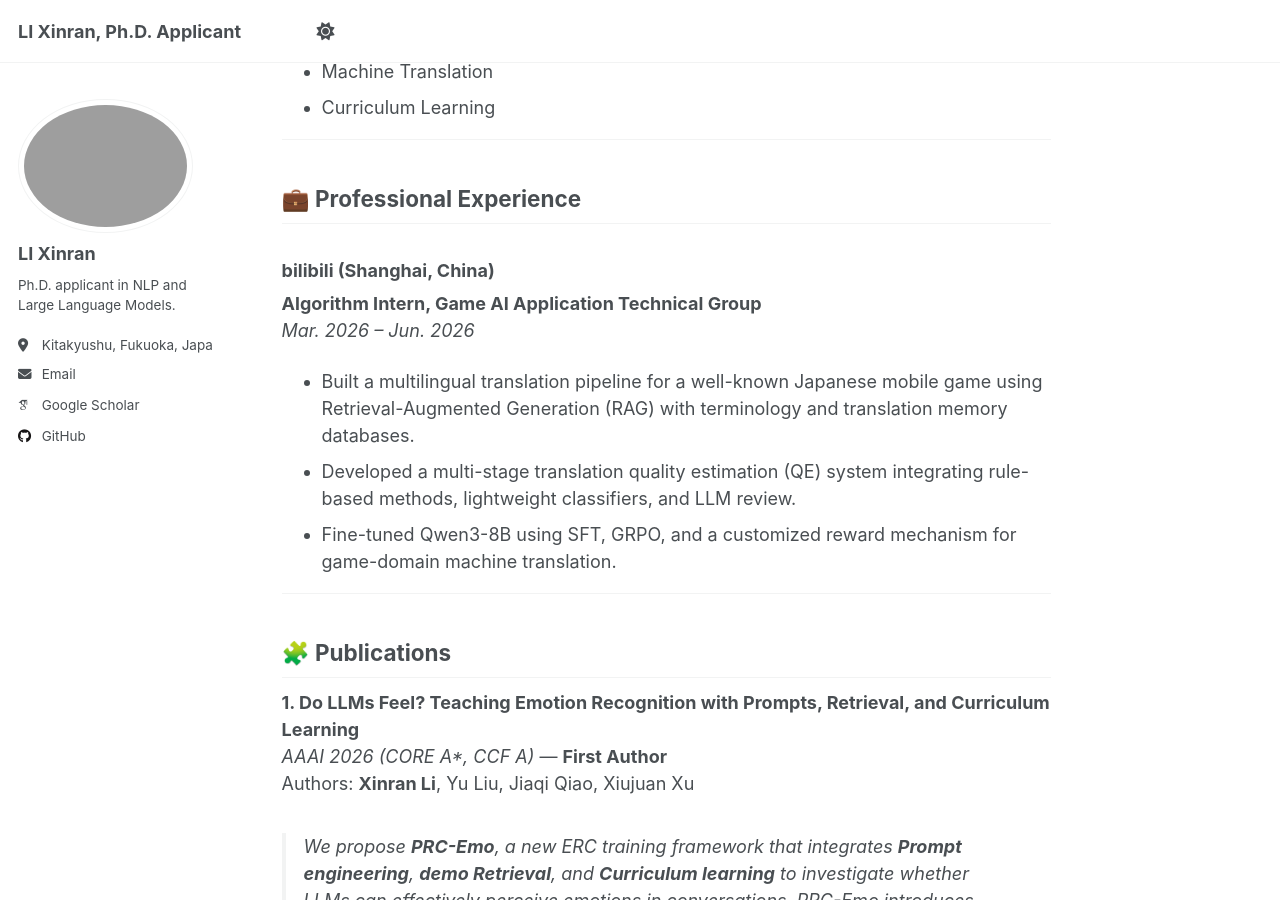
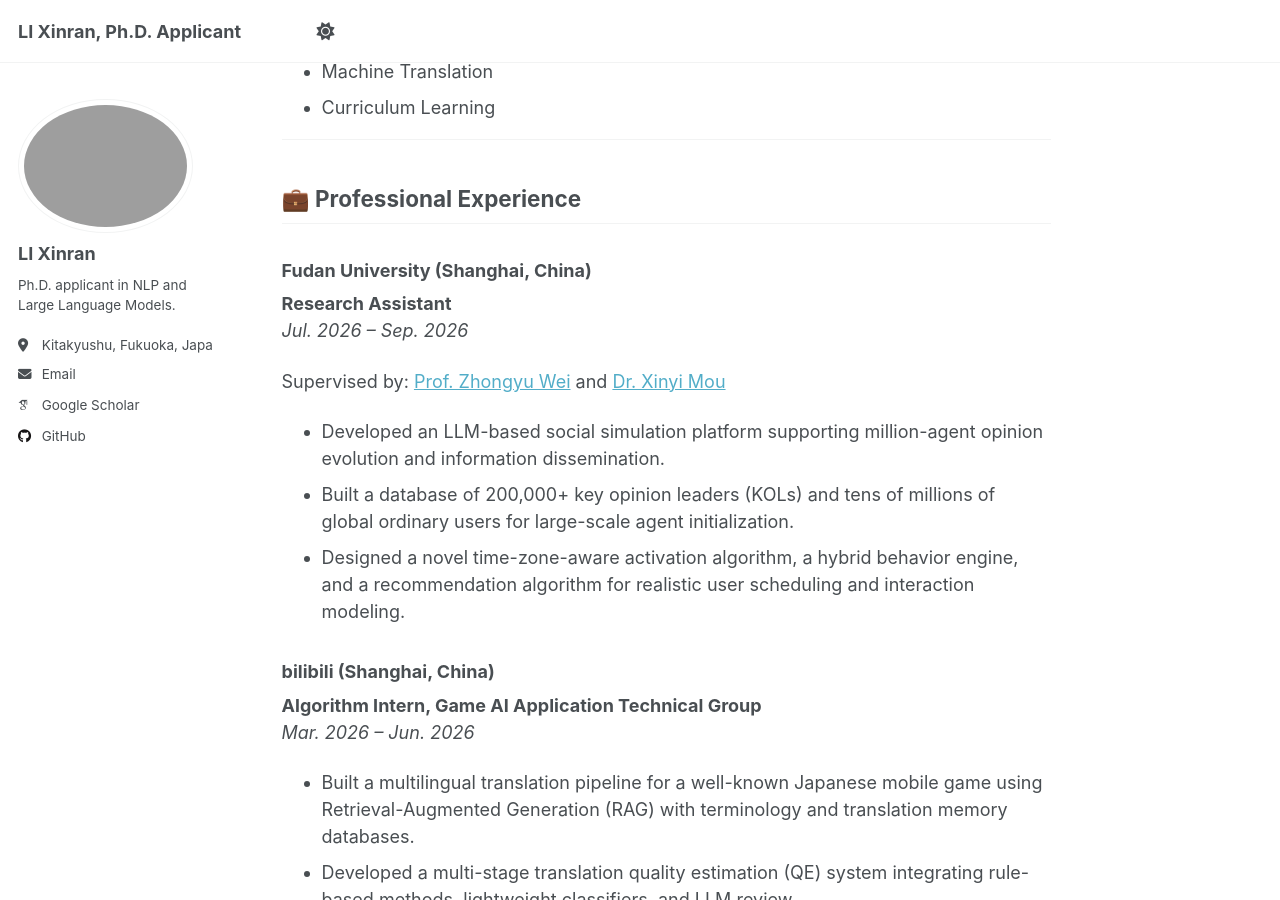
Before and after one commit to LiXinran6/LiXinran6.github.io, a Jekyll site: the page built from _pages/about.md, in a window 1280 px wide and 900 px high, scrolled down 2143 px. Built offline with Jekyll 4.4.1, drawn with Linux system fonts in a browser that asks for light colours; some web fonts are replaced; a script that is not in the unit is left out.

Commit message:
Update about.md

```diff
--- a/_pages/about.md
+++ b/_pages/about.md
@@ -68,19 +68,18 @@ Previously, my research centered on **Affective Computing**, including **Emotion
 ---
 
 ## 💼 Professional Experience
-<!--
+
 ### Fudan University (Shanghai, China)
 
 **Research Assistant**
-*Jun. 2026 – Aug. 2026*
+*Jul. 2026 – Sep. 2026*
 
 Supervised by: [Prof. Zhongyu Wei](http://www.fudan-disc.com/people/zywei) and [Dr. Xinyi Mou](https://xymou.github.io/)
 
 - Developed an LLM-based social simulation platform supporting million-agent opinion evolution and information dissemination.
-- Built a 200,000+ KOL database for realistic LLM agent initialization.
-- Designed a dynamic agent activation algorithm for cross-time-zone and interest-aware user scheduling.
-- Developed a hierarchical behavior engine supporting heterogeneous agent modeling.
--->
+- Built a database of 200,000+ key opinion leaders (KOLs) and tens of millions of global ordinary users for large-scale agent initialization.
+- Designed a novel time-zone-aware activation algorithm, a hybrid behavior engine, and a recommendation algorithm for realistic user scheduling and interaction modeling.
+
 ### bilibili (Shanghai, China)
 
 **Algorithm Intern, Game AI Application Technical Group**
```
